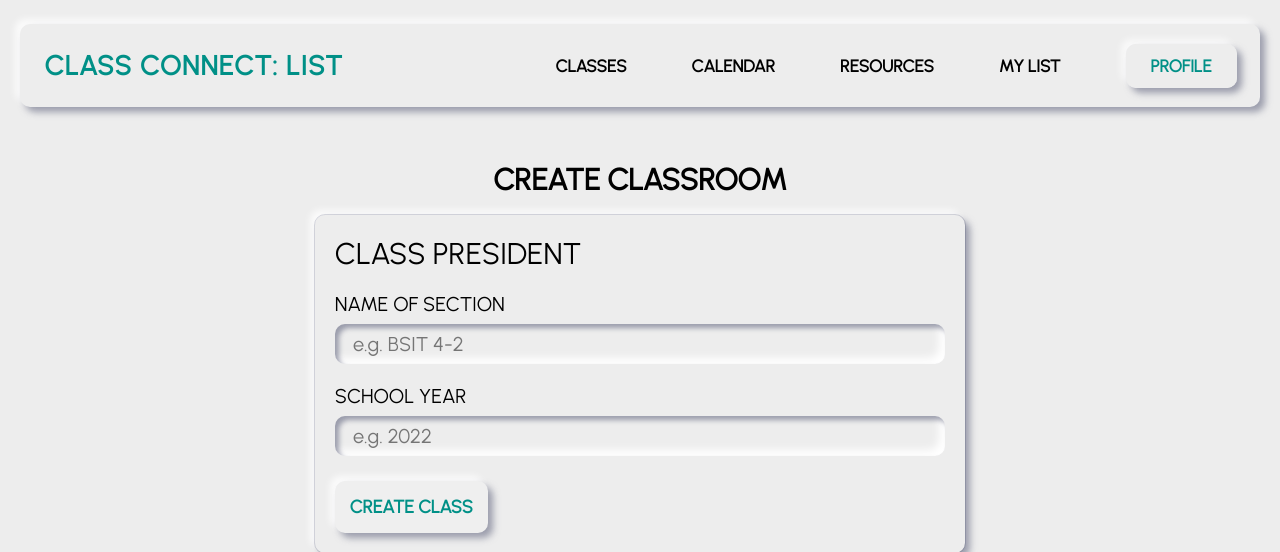
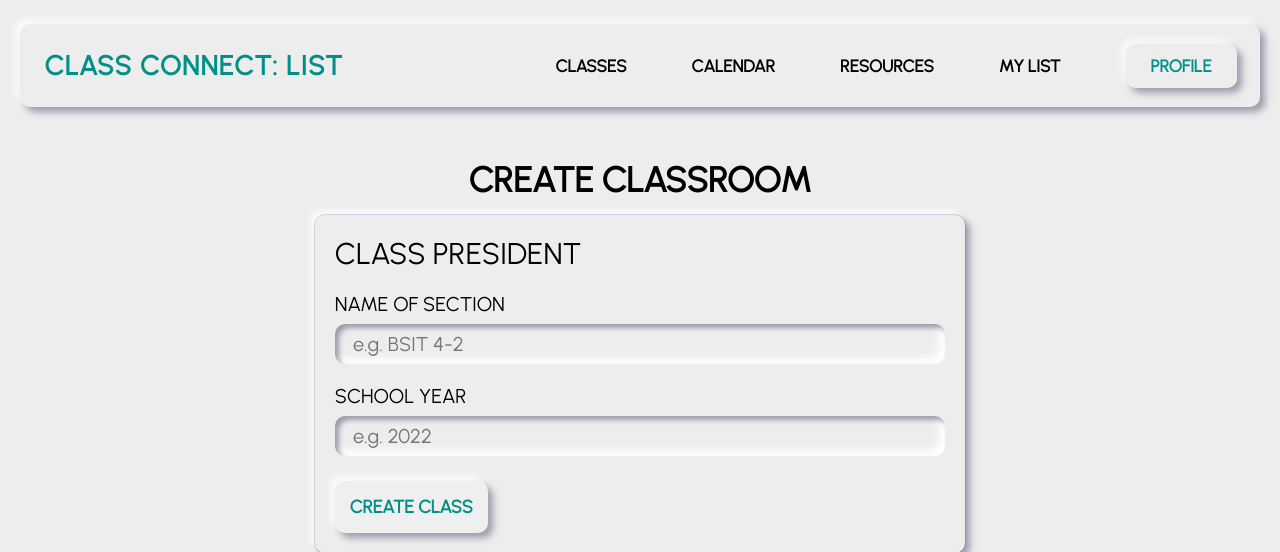
Before and after one commit to kinni-yya/Class-Connect-List, a PHP site: page /class/create-class.php in a window 1280 px wide. Shown: the top 552 px of the page. Run offline with PHP 8.4, Linux system fonts and the light colour scheme; the visitor is signed in with stand-in values (Sample User, id 1); data that the repository does not hold is empty.

Commit message:
Fix some changes in create.css

```diff
--- a/css/create.css
+++ b/css/create.css
@@ -52,7 +52,7 @@ input:focus{
 
 p{
     text-align: center;
-    font-size: 30px;
+    font-size: 35px;
     font-weight: bold;
     line-height: 50px;
     margin-bottom: 10px;
@@ -74,6 +74,9 @@ p{
     background-color: transparent;
     font-size: 30px;
     padding-left: 10px;
+    font-weight: bold;
+    letter-spacing: 1.5px;
+    color: rgba(0, 144, 135, 1);
 }
 
 .class-pres:focus{
```
